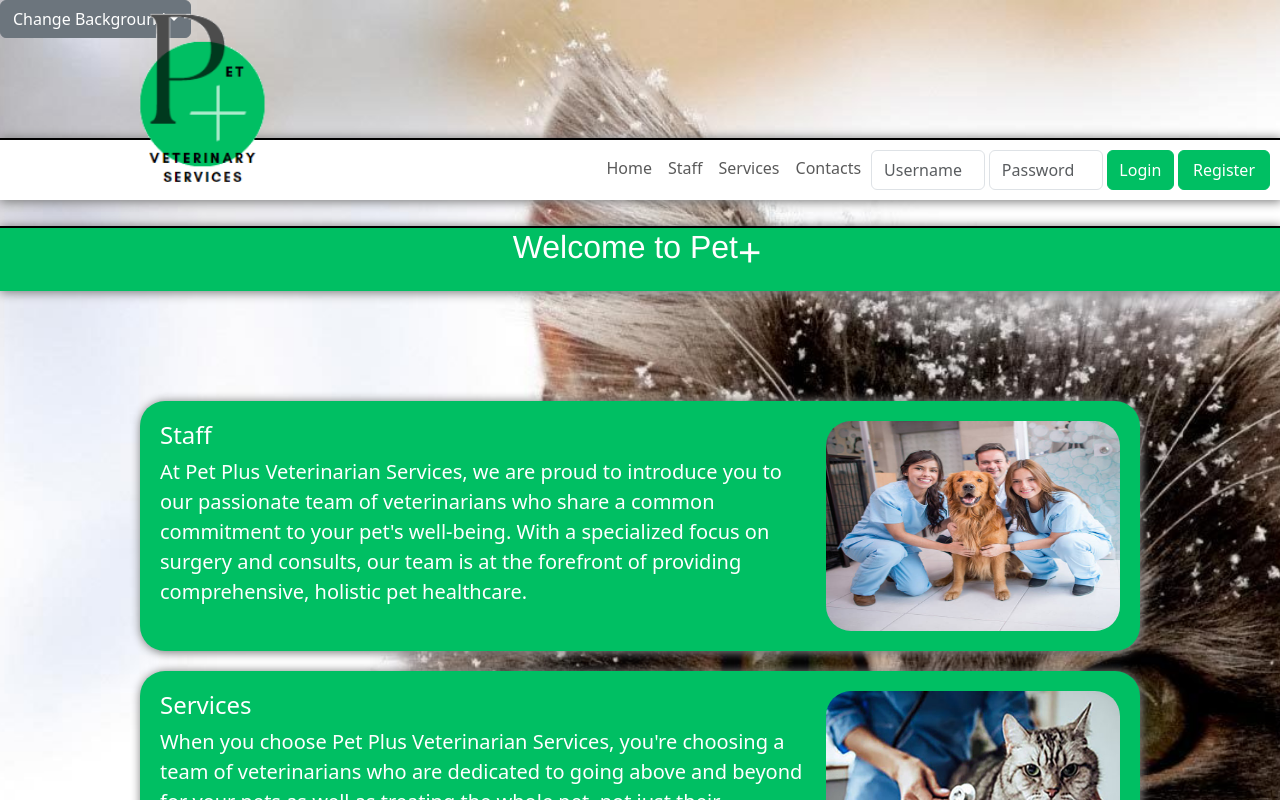
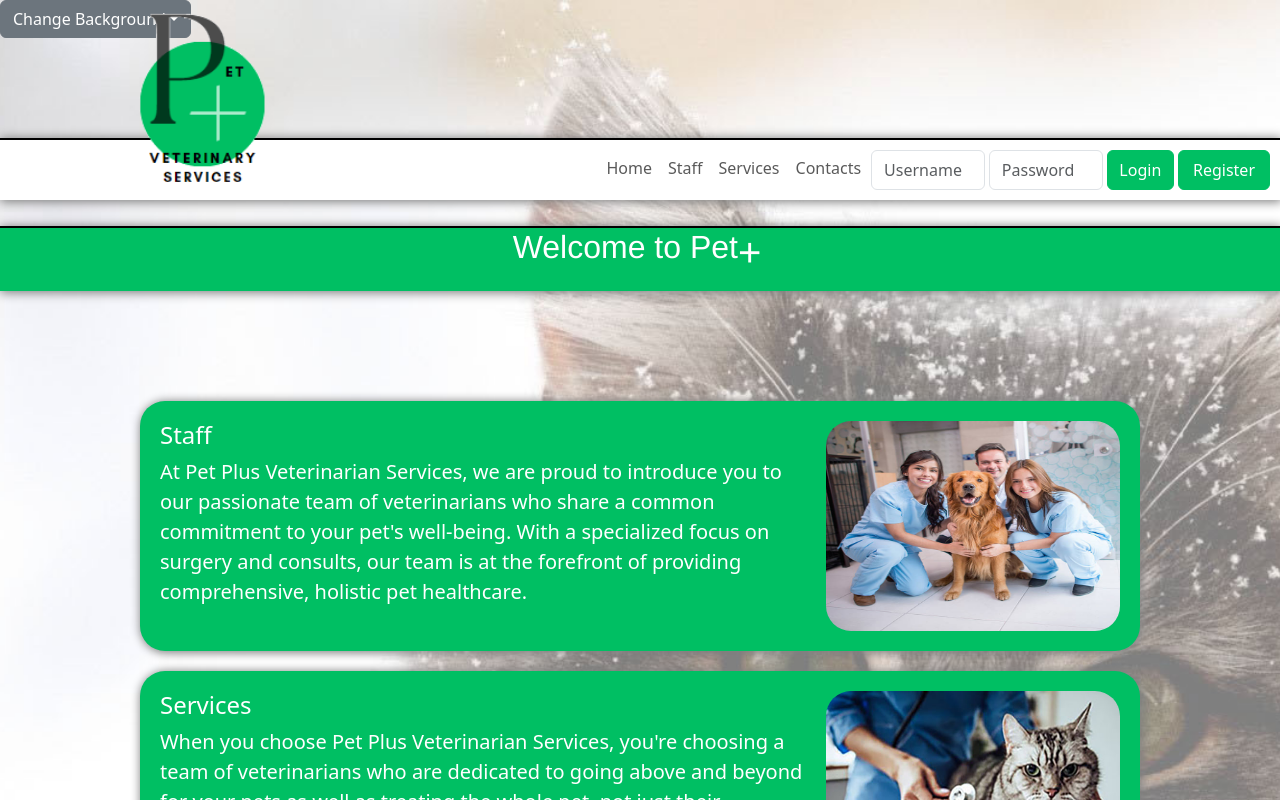
Before and after one commit to ShoNuffEnuff/puppy-website, a React (Create React App) app: page / in a window 1280 px wide. Shown: the top 800 px of the page. Built offline with nearby package versions, Linux system fonts and the light colour scheme.

Commit message:
background adjustments

```diff
--- a/src/App.css
+++ b/src/App.css
@@ -6,19 +6,19 @@
 
 /*}*/
 .bg-cat {
-    background-image: url('catBG.jpg');
+    background-image: url('cat-wallpaper.jpg');
     background-size: cover;
     background-position: center;
     height: 1300px;
 }
 .bg-dog {
-    background-image: url('dogBG.jpg');
+    background-image: url('dog-wallpaper copy.jpg');
     background-size: cover;
     background-position: center;
     height: 1300px;
 }
 .bg-both {
-    background-image: url('pup_cat_01.jpg');
+    background-image: url('final_Both copy.jpg');
     background-size: contain;
     background-position: center;
     height: 1300px;
```
Also changed, not shown: src/final_Both copy.jpg (added).
